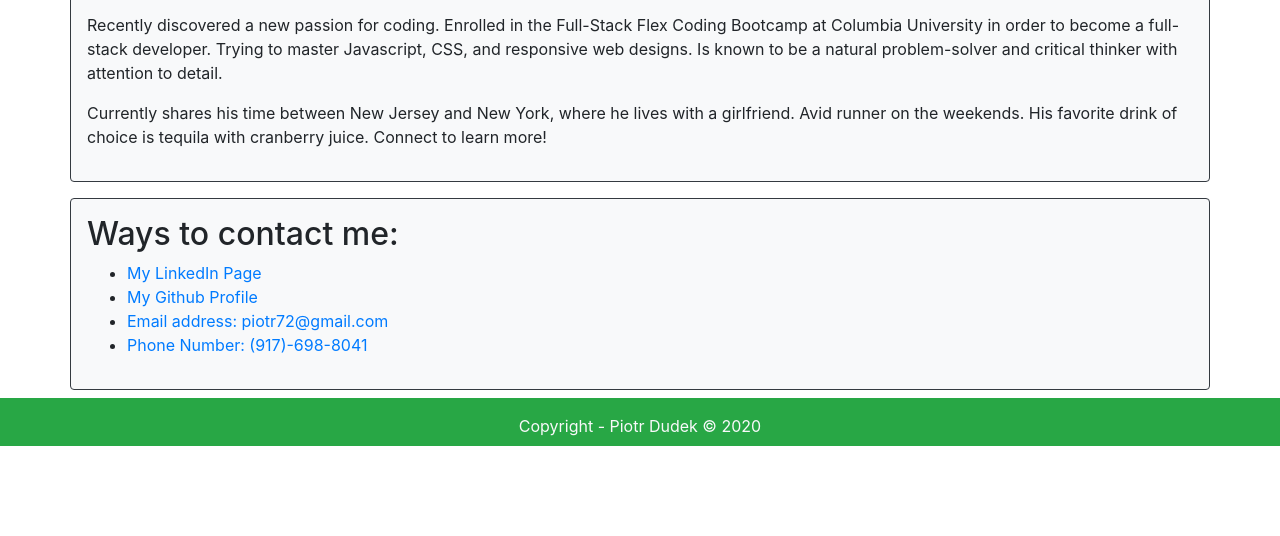
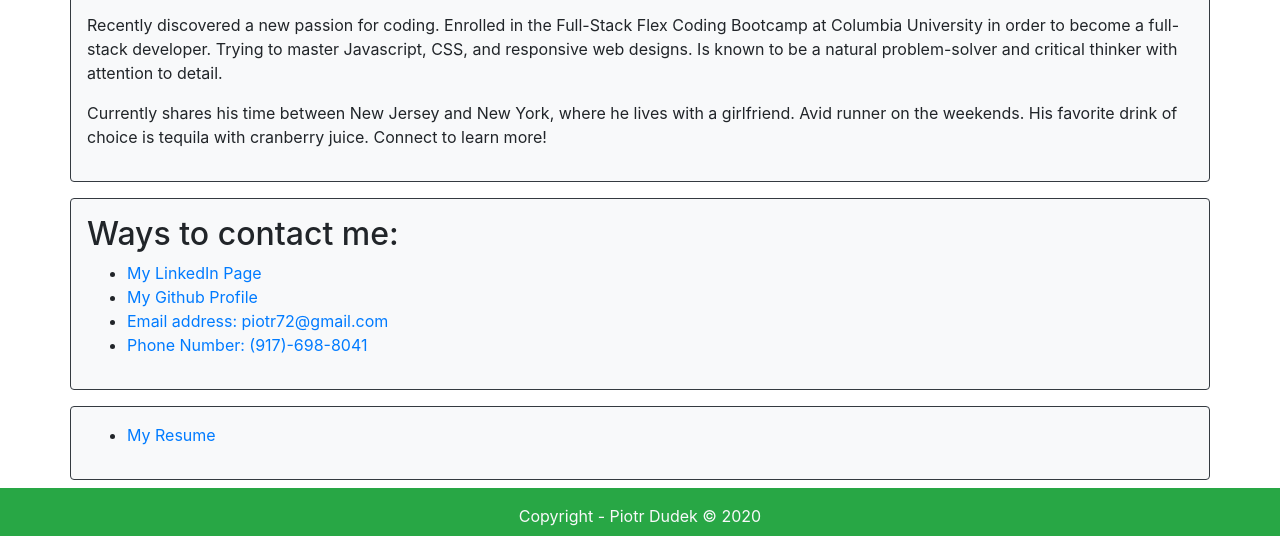
Before and after one commit to peterdudek/peter-portfolio, a plain HTML site: page index.html in a window 1280 px wide. Shown: the part 597-1133 px from the top of the page. Before the commit the page ends 1043 px from the top, so only its background shows below. Drawn offline with nearby package versions, Linux system fonts and the light colour scheme.

Commit message:
resume in PDF

```diff
--- a/index.html
+++ b/index.html
@@ -74,6 +74,15 @@
                             </ul>
                     </section>
                 </div>
+                <!-- Resume in PDF -->
+                <div class="container col-xs-9 my-3 p-3 border border-dark bg-light rounded">
+                    <section>
+                            <ul>
+                                <li><a target="_blank" href="https://drive.google.com/file/d/1nCelfKaLfOdVflyfer5o9iBZkEyM-Taz/view?usp=sharing">My Resume</a></li>
+                            </ul>
+                    </section>
+                </div>
+
             </div>
             <!-- Sticky Footer -->
             <footer class="footer bg-success text-center text-light pt-3">Copyright - Piotr Dudek © 2020</footer>
```
